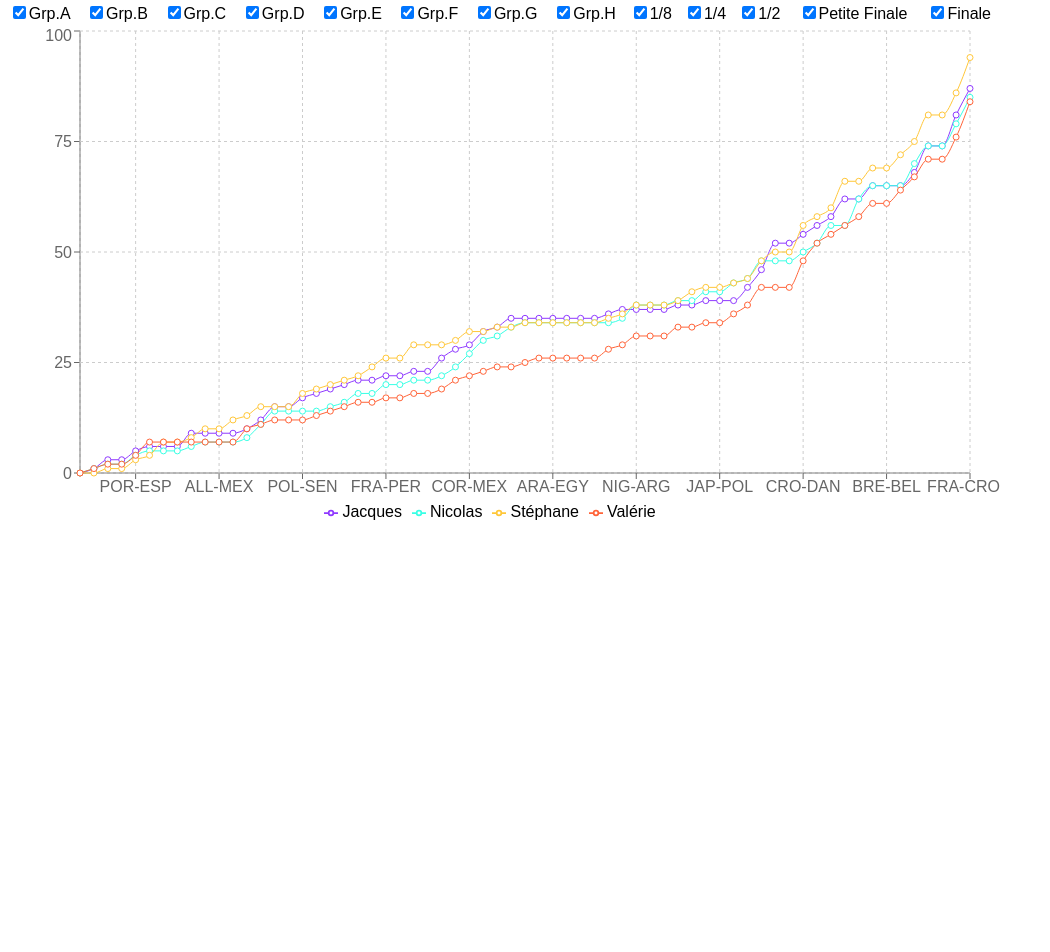
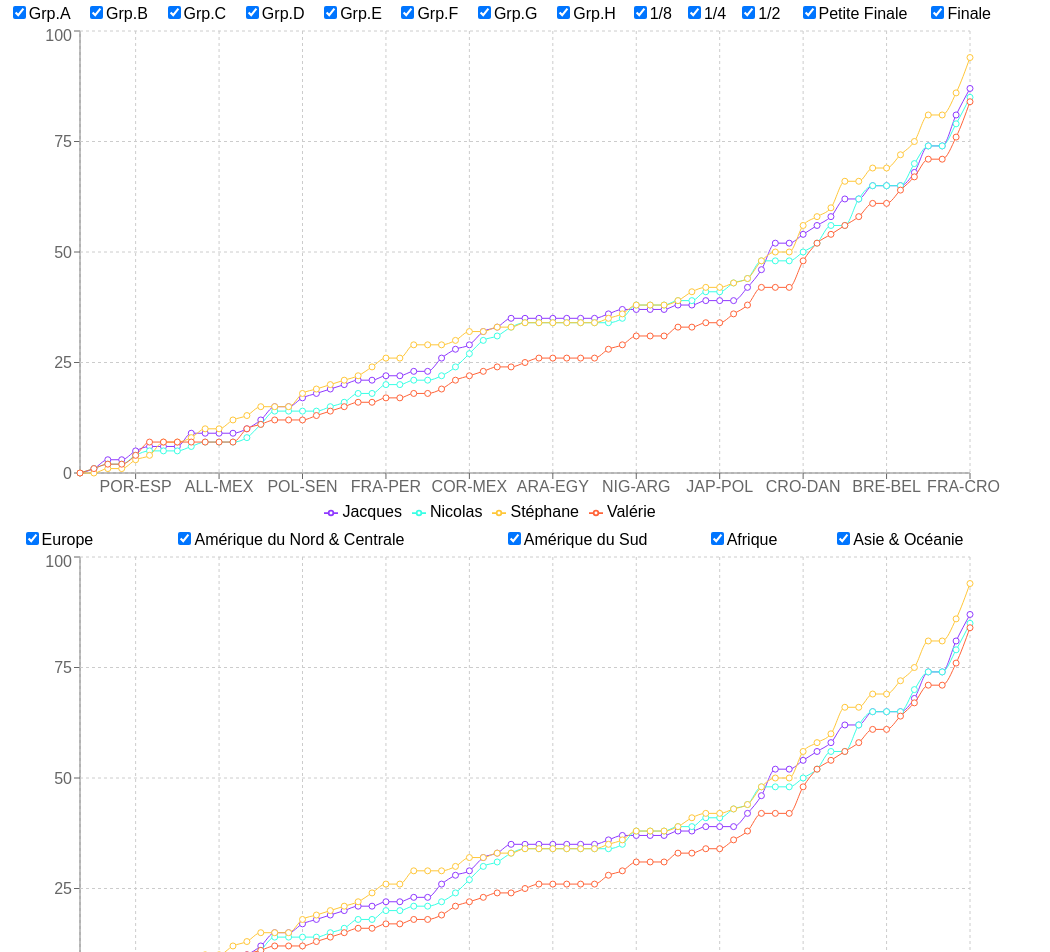
Before and after one commit to StephGbzh/pronos-graph, a React (Create React App) app: page / in a window 1280 px wide. Shown: the top 952 px of the page, without its empty margins (0-1050 px from the left). Before the commit the page ends 800 px from the top, so only its background shows below. Built offline with nearby package versions, Linux system fonts and the light colour scheme.

Commit message:
Add graph and filtering by continent/confederation

```diff
--- a/src/App.js
+++ b/src/App.js
@@ -9,6 +9,12 @@ const players = {
   "3":{name:"Stéphane", color:"#ffc739"},
   "4":{name:"Valérie" , color:"#ff6439"}
 }
+
+const regions = ["Europe","Amérique du Nord & Centrale","Amérique du Sud","Afrique","Asie & Océanie"]
+const countries = {
+  "SUI":0,"RUS":0,"ARA":4,"EGY":3,"URU":2,"MAR":3,"IRA":4,"POR":0,"ESP":0,"FRA":0,"AUS":4,
+  "ARG":2,"ISL":0,"PER":2,"DAN":0,"CRO":0,"NIG":3,"COS":1,"SER":0,"ALL":0,"MEX":1,"BRE":2,
+  "SUE":0,"COR":4,"BEL":0,"PAN":1,"TUN":3,"ANG":0,"COL":2,"JAP":4,"POL":0,"SEN":3}
 
 const data0 = [
 {"teams":{"A":"RUS","B":"ARA"},"stage":{"type":"Groupe","name":"A"},"result":{"A":5,"B":0},"players":{"1":{"A":4,"B":1},"2":{"A":2,"B":1},"3":{"A":1,"B":2},"4":{"A":2,"B":0}}},
@@ -127,16 +133,6 @@ const buildResultFromMatch = (match) => {
   }, {})
 }
 
-// const sumObjectsByKey = (...objs) => (
-//   objs.reduce((a, b) => {
-//     for (let k in b) {
-//       if (b.hasOwnProperty(k))
-//         a[k] = (a[k] || 0) + b[k];
-//     }
-//     return a;
-//   }, {})
-// )
-
 const buildResultsFromMatches = (matches) => {
   return matches.reduce((results, match) => {
     results[`${match.teams.A}-${match.teams.B}`] = buildResultFromMatch(match)
@@ -191,15 +187,12 @@ const SimpleLineChart = ({data}) =>(
       </LineChart>
     );
 
-const CheckBox = ({id, onChange, checked}) => {
-  //console.log(`${id} ${checked}`)
-    return (
+const CheckBox = ({id, onChange, checked}) => (
   <div>
     <input type="checkbox" id={id} name={id} onChange={onChange} checked={checked}/>
     <label htmlFor={id}>{id}</label>
   </div>
     )
-  }
 
 const filters = [
   {title:"Grp.A", filter:d => (d.stage.type === "Groupe" && d.stage.name === "A")},
@@ -220,7 +213,9 @@ const filters = [
 class App extends Component {
   state = {
     data: data0,
-    checkedList:filters.map(e => e.title)
+    dataRegions:data0,
+    checkedList:filters.map(e => e.title),
+    checkedRegions:regions
   }
 
   toggleCheckBox = (event) => {
@@ -246,25 +241,50 @@ class App extends Component {
     this.setState({checkedList:checkedList, data:newData})
   }
 
+  toggleRegion = (event) => {
+    let checkedRegions = this.state.checkedRegions.slice()
+    let clickedItem = event.target.name
+
+    if (event.target.checked) {
+      checkedRegions = mergeDedupe([checkedRegions, [clickedItem]])
+    } else {
+      checkedRegions = removeElement(clickedItem, checkedRegions)
+    }
+
+    let newData = data0.filter(match => checkedRegions.includes(regions[countries[match.teams.A]]) &&
+      checkedRegions.includes(regions[countries[match.teams.B]]))
+
+    this.setState({checkedRegions:checkedRegions, dataRegions:newData})
+  }
+
   render() {
-    const { data, checkedList } = this.state
-    //console.log("checked", checked)
+    const { data, dataRegions, checkedList, checkedRegions } = this.state
     return (
       <div className="App">
         <table style={{width:1000}}>
           <tbody>
             <tr>
-            {filters.map((e) => {
-              //console.log(`checkedList.includes(key) ${checkedList} ${key} ${checkedList.includes(parseInt(key))}`)
-              return (
+            {filters.map((e) => (
               <td key={e.title}>
                 <CheckBox id={e.title} onChange={this.toggleCheckBox} checked={checkedList.includes(e.title)}/>
-              </td>)})
+              </td>))
               }
             </tr>
           </tbody>
         </table>
         <SimpleLineChart data={buildAggregatedResultFromMatches(data)}/>
+        <table style={{width:1000}}>
+          <tbody>
+            <tr>
+            {regions.map((region) => (
+              <td key={region}>
+                <CheckBox id={region} onChange={this.toggleRegion} checked={checkedRegions.includes(region)}/>
+              </td>))
+              }
+            </tr>
+          </tbody>
+        </table>
+        <SimpleLineChart data={buildAggregatedResultFromMatches(dataRegions)}/>
       </div>
     );
   }
```
Also changed, not shown: 1 other file (tests, documents, lock files or other folders).
